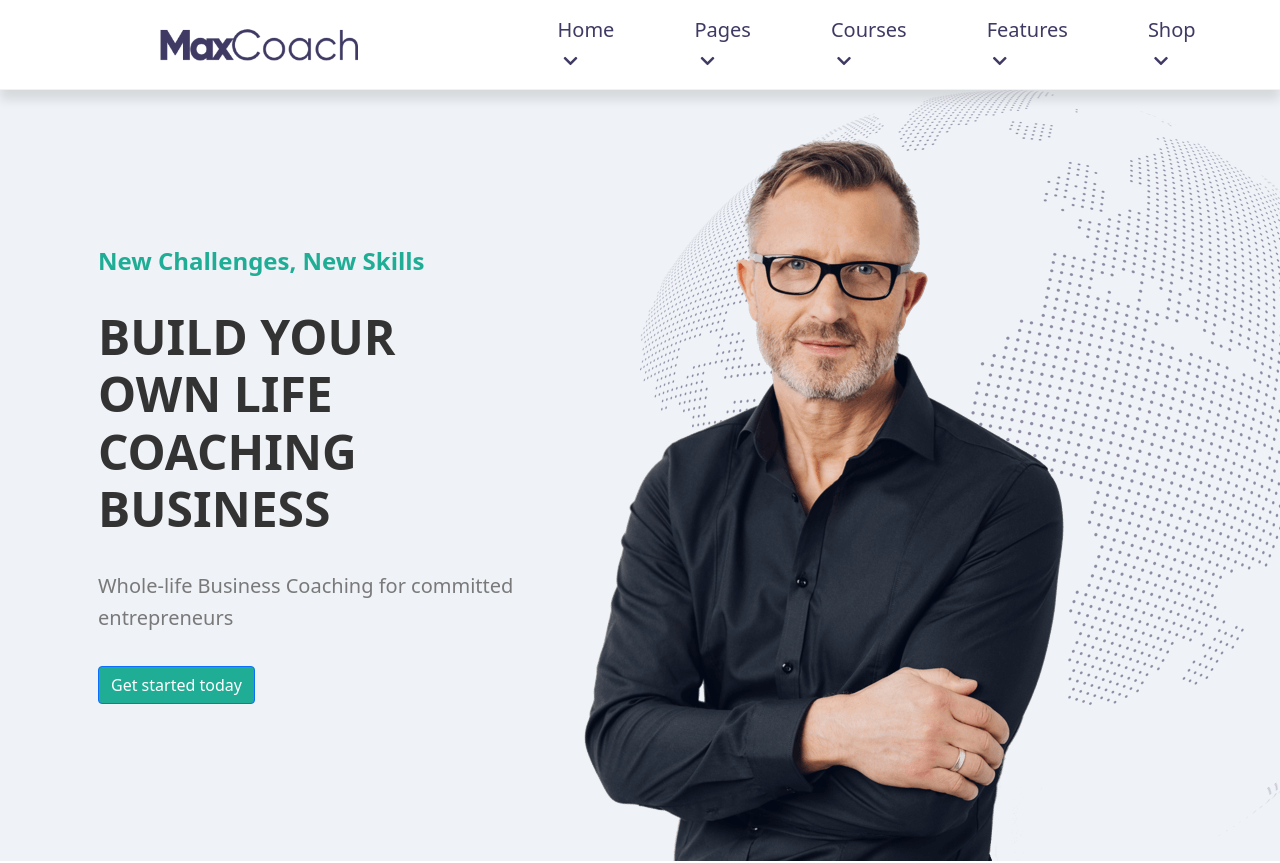
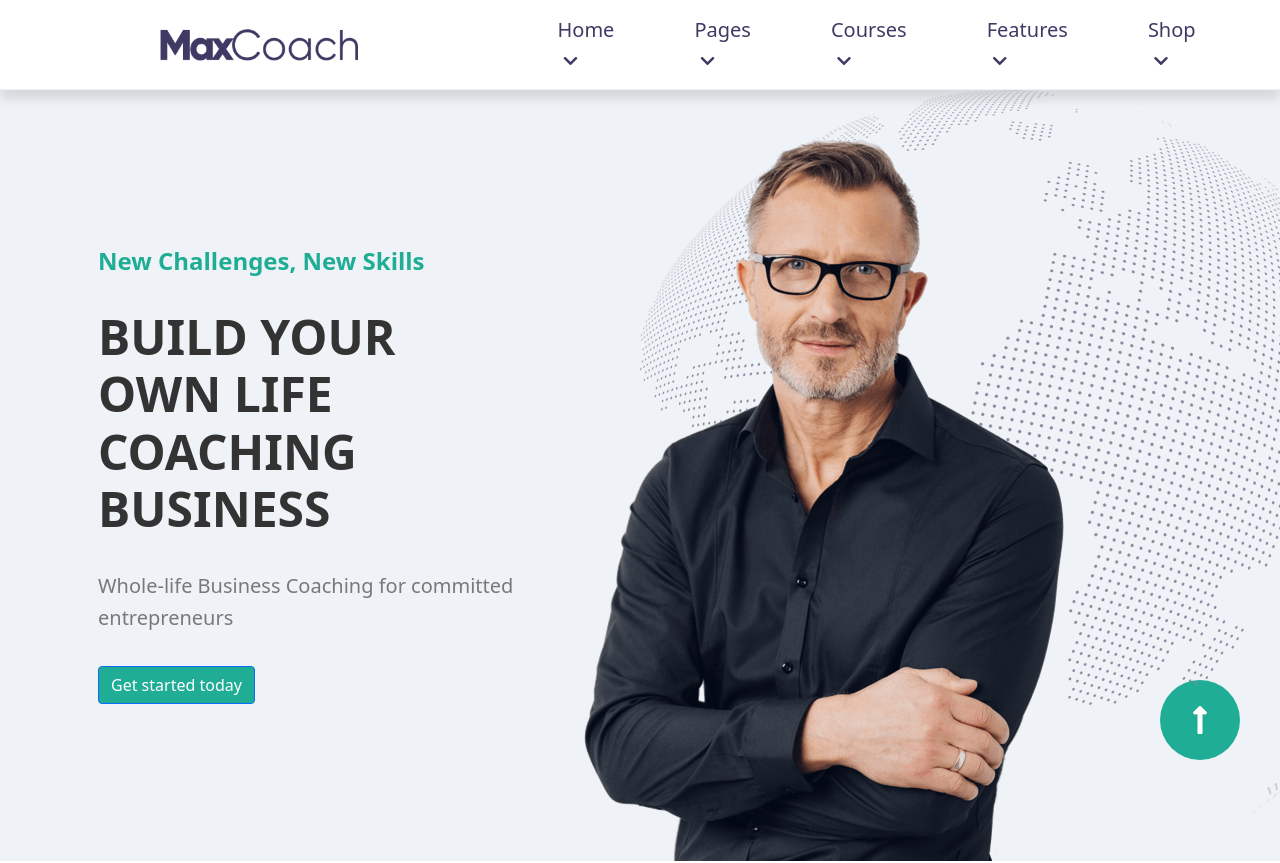
Before and after one commit to Tolihama/proj-html-vuejs, a Vue app: page / in a window 1280 px wide. Shown: the top 863 px of the page. Built offline with nearby package versions, Linux system fonts and the light colour scheme.

Commit message:
Fixed botton to top

```diff
--- a/src/App.vue
+++ b/src/App.vue
@@ -8,6 +8,13 @@
 
         <!-- Footer -->
         <Footer :data="footerData"/>
+
+        <!-- Back to top fixed btn -->
+        <div class="to-top">
+            <a href="#">
+                <i class="fas fa-long-arrow-alt-up"></i>
+            </a>
+        </div>
     </div>
 </template>
 
@@ -189,5 +196,38 @@ export default {
 // GENERAL APP
 #app {
     min-height: 100vh;
+    position: relative;
+}
+
+.to-top a {
+    position: fixed;
+    display: flex;
+    justify-content: center;
+    align-items: center;
+    text-decoration: none;
+    right: 40px;
+    bottom: 40px;
+    height: 80px;
+    width: 80px;
+    border-radius: 50%;
+    background: $btn-bg-primary;
+    overflow: hidden;
+
+    i {
+        font-size: 2rem;
+        color: $btn-color-primary;
+    }
+
+    &:hover i {
+        animation: arrow 1s;
+    }
+}
+
+@keyframes arrow {
+    0% {transform: translateY(0)}
+    49% {transform: translateY(-200%)}
+    50% {opacity: 0}
+    51% {transform: translateY(200%)}
+    100% {transform: translateY(0)}
 }
 </style>
```
